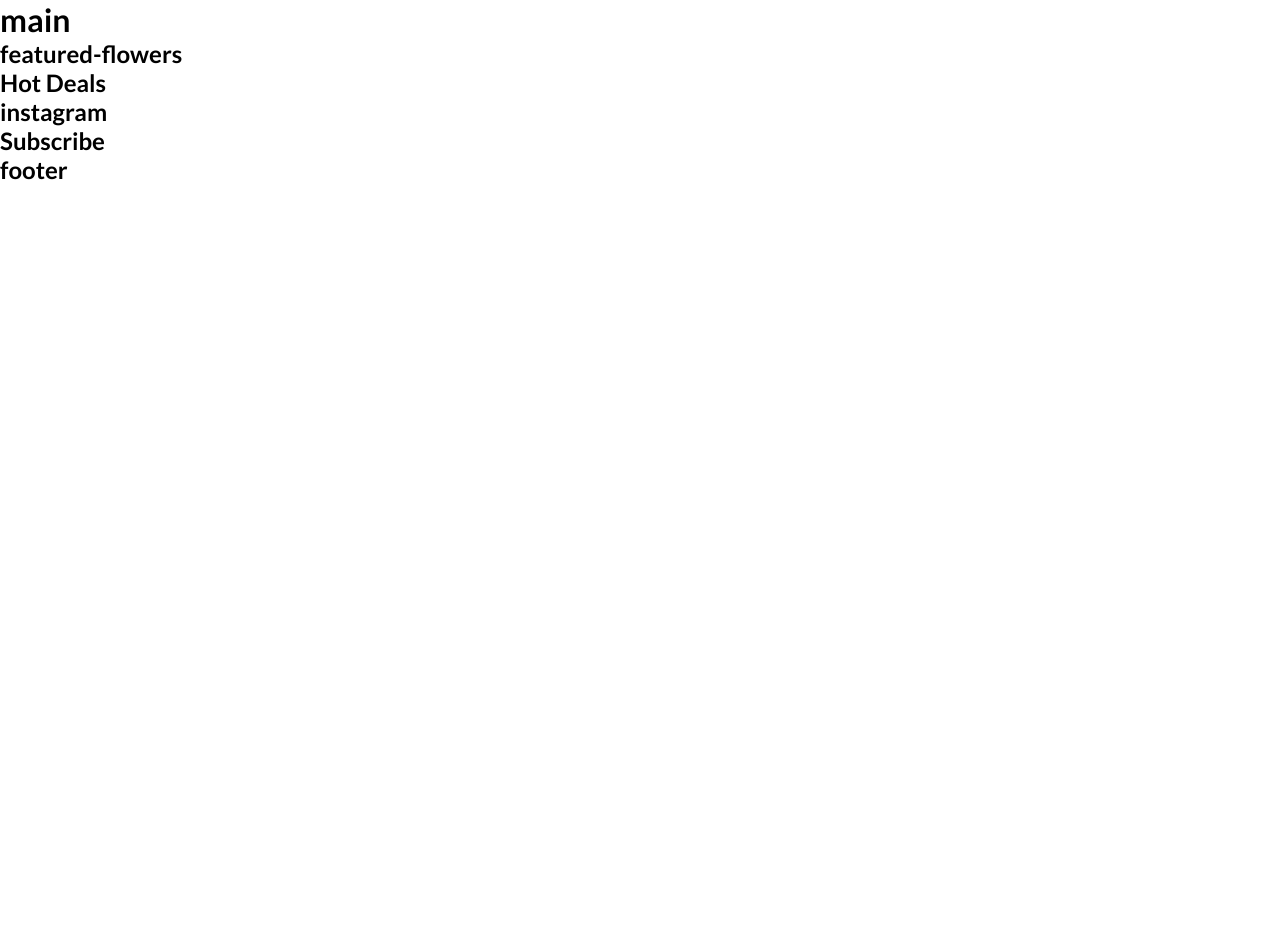
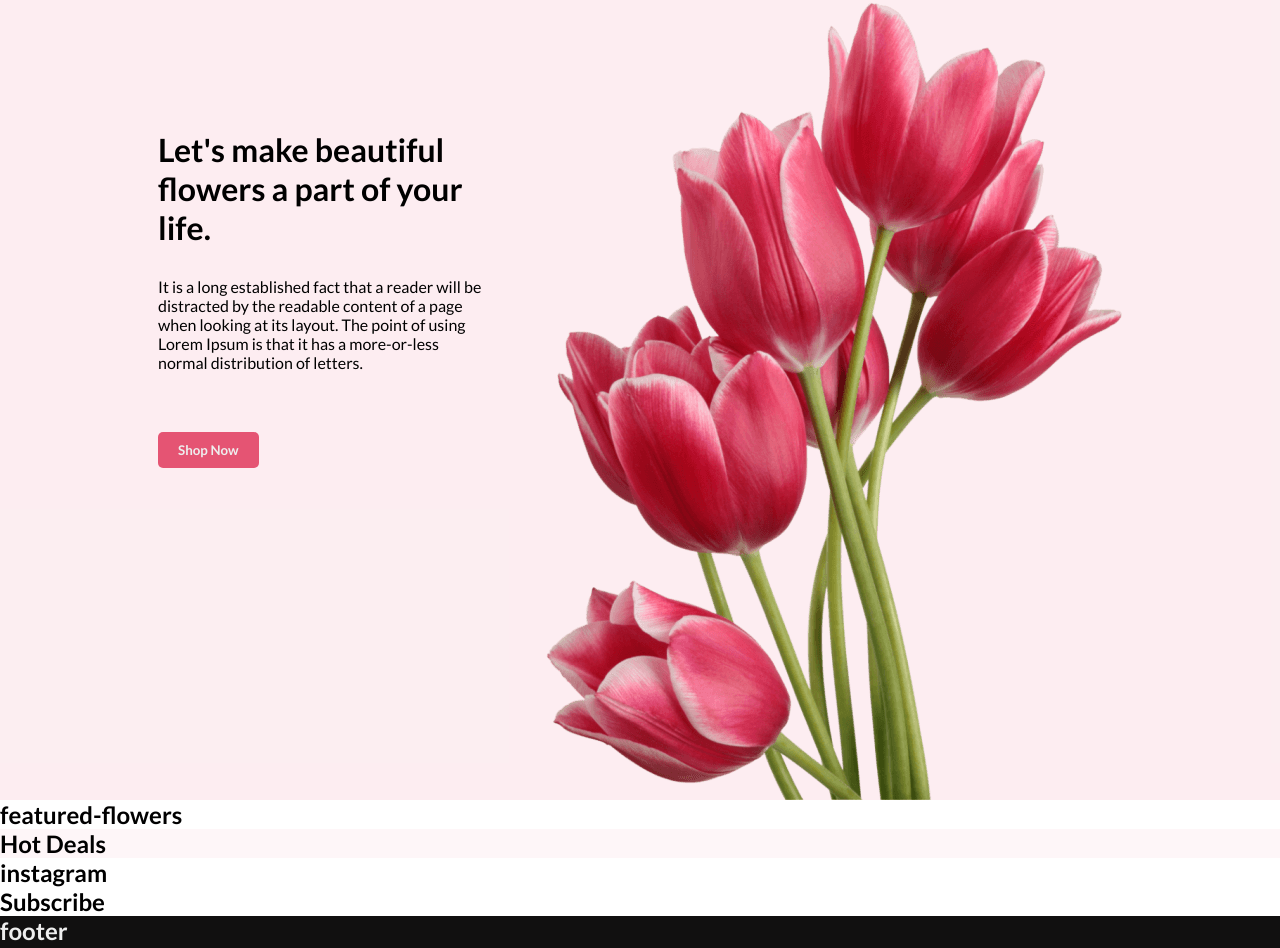
Before and after one commit to ehsan246/flower-shop, a plain HTML site: page index.html in a window 1280 px wide. Before the commit the page ends 800 px from the top, so only its background shows below. Drawn offline with Linux system fonts and the light colour scheme.

Commit message:
main section done

```diff
--- a/css/css.css
+++ b/css/css.css
@@ -3,3 +3,59 @@
     padding: 0;
     font-family: 'Lato', sans-serif;
 }
+
+.btn{
+    border: 0;
+    border-radius: 5px;
+    font-weight: bold;
+    color: #eee;
+    background-color: #E55473;
+    padding: 10px 20px;
+}
+.btn:hover{
+    cursor: pointer;
+    border: 2px solid black;
+}
+
+.content-area{
+    width: 80%;
+    margin: 0 auto;
+
+}
+
+.main-section, .featured-flowers, .hot-deals, .insta, .subscribe, .footer{
+    width: 100%;
+}
+
+.main-section{
+    height: 800px;
+    background-color: rgba(229, 84, 115, 0.1);
+}
+.main-content {
+    width: 50%;
+    padding: 100px 0;
+}
+.main-section .content-area{
+    display: flex;
+}
+.main-content h1, .main-content p, .main-content button{
+    margin: 30px;
+}
+
+
+
+
+
+.featured-flowers{
+
+}
+.hot-deals{
+    background-color: rgba(229, 84, 115, 0.05);
+}
+
+
+footer{
+    color: #eee;
+    background-color: #111010;
+    height: 450px;
+}
--- a/index.html
+++ b/index.html
@@ -15,7 +15,18 @@
     <Header></Header>
 
     <div class="main-section">
-        <h1>main</h1>
+        <div class="content-area">
+            <div class="main-content">
+                <h1>Let's make beautiful flowers a part of your life.</h1>
+                <p>It is a long established fact that a reader will be distracted by the readable content of a page when looking at its layout. The point of using Lorem Ipsum is that it has a more-or-less normal distribution of letters.</p>
+                <button class="btn">Shop Now</button>
+            </div>
+            <div class="main-img">
+                <img src="/img/pngwing-10.png" alt="">
+
+            </div>
+        </div>
+
     </div>
 
     <div class="featured-flowers">
```
Also changed, not shown: img/Flower-01.png (renamed from img/Flower 01.png), img/Group-57.png (renamed from img/Group 57.png), img/Group-58.png (renamed from img/Group 58.png), img/Group-59.png (renamed from img/Group 59.png), img/Rectangle-4.png (renamed from img/Rectangle 4.png), img/Rectangle-5.png (renamed from img/Rectangle 5.png), img/Rectangle-6.png (renamed from img/Rectangle 6.png), img/Rectangle-9.png (renamed from img/Rectangle 9.png), img/pngwing-10.png (renamed from img/pngwing 10.png), img/pngwing-5.png (renamed from img/pngwing 5.png), img/pngwing-6.png (renamed from img/pngwing 6.png), img/pngwing-7.png (renamed from img/pngwing 7.png), img/pngwing-8.png (renamed from img/pngwing 8.png).
